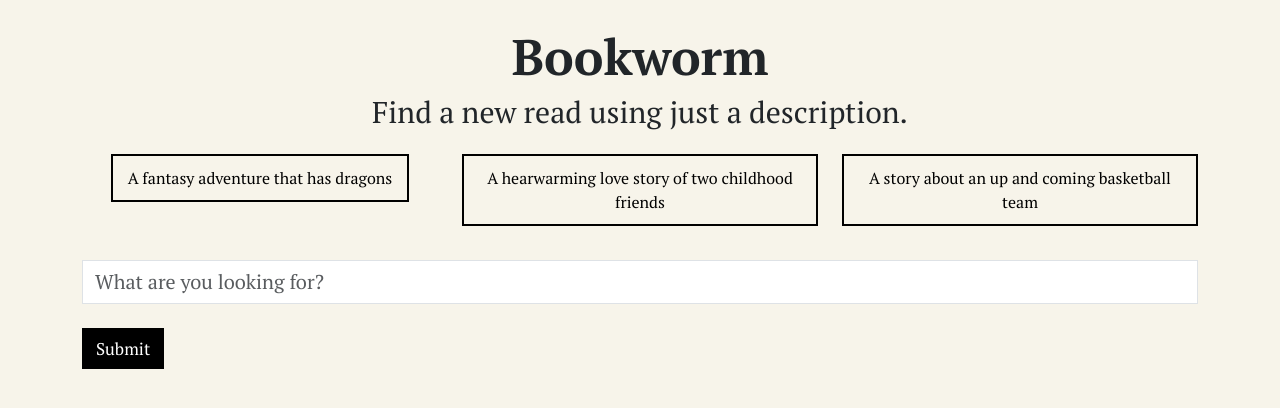
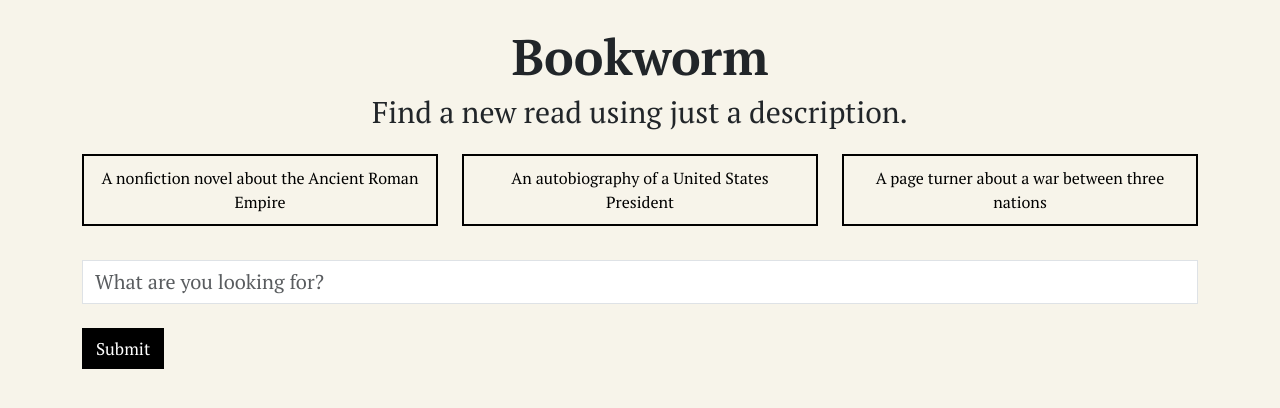
Before and after one commit to cs210/kenja, a React (Create React App) app in the folder frontend/: page / in a window 1280 px wide. Shown: the top 408 px of the page. Built offline with nearby package versions, Linux system fonts and the light colour scheme.

Commit message:
Minor fix on Travis's PR

```diff
--- a/frontend/src/App.js
+++ b/frontend/src/App.js
@@ -1,6 +1,7 @@
 import './App.css';
 import React, { useState } from 'react';
 
+const randomNumber = Math.floor(Math.random() * 4);
 
 function App() {
 
@@ -13,7 +14,7 @@ function App() {
 
   // Example prompts for users
   const exampleQueries = ["A fantasy adventure that has dragons", "A hearwarming love story of two childhood friends",
-    "A story about an up and coming basketball team", "A nonfiction novel about the ancient roman empire",
+    "A story about an up and coming basketball team", "A nonfiction novel about the Ancient Roman Empire",
     "An autobiography of a United States President", "A page turner about a war between three nations"];
 
   // Hooks for using prompts
@@ -72,16 +73,16 @@ function App() {
       </div>
       <div className="examples row" flex-direction='row'>
         <div className="col">
-          <button type="submit" className="prompt-button" onClick={submitExample}>{exampleQueries[0]}</button>
+          <button type="submit" className="prompt-button" onClick={submitExample}>{exampleQueries[randomNumber]}</button>
         </div>
         <div className="col">
-          <button type="submit" className="prompt-button" onClick={submitExample}>{exampleQueries[1]}</button>
+          <button type="submit" className="prompt-button" onClick={submitExample}>{exampleQueries[randomNumber + 1]}</button>
         </div>
         <div className="col">
-          <button type="submit" className="prompt-button" onClick={submitExample}>{exampleQueries[2]}</button>
+          <button type="submit" className="prompt-button" onClick={submitExample}>{exampleQueries[randomNumber + 2]}</button>
         </div>
       </div>
-      <form className="search-form" onSubmit={querySubmitted} autoComplete="off">
+      <form className="search-form" onSubmit={querySubmitted} autocomplete="off">
         <input className="form-control" name='query' type="text" placeholder="What are you looking for?" aria-label="default input example"></input>
         <br />
         <button type="submit" className="btn btn-primary mb-3" id="submit-prompt">Submit</button>
```
